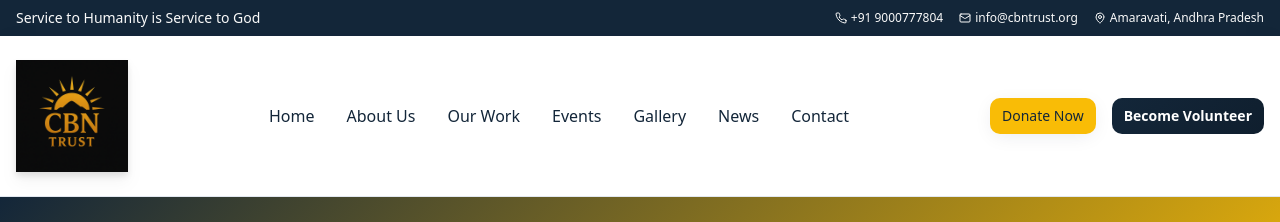
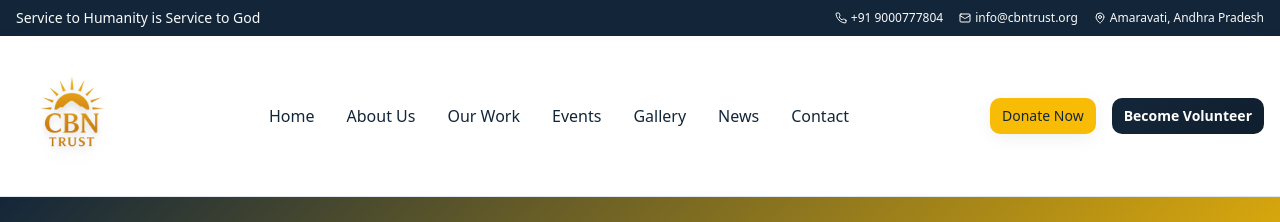
Before and after one commit to Helsinki-Code/cbn-legacy-initiative, a React (Vite) app: page /news in a window 1280 px wide. Shown: the top 222 px of the page. Built offline with nearby package versions, Linux system fonts and the light colour scheme.

Commit message:
Update site logo
Updated the site logo to the provided image. This change affects the header, footer, and favicon.

```diff
--- a/index.html
+++ b/index.html
@@ -9,9 +9,9 @@
     <meta name="author" content="CBN Trust" />
 
     <!-- Favicon -->
-    <link rel="icon" href="/lovable-uploads/09fcf303-b09b-4128-bf93-b6f7ea49ebcb.png?v=4" type="image/png">
-    <link rel="apple-touch-icon" href="/lovable-uploads/09fcf303-b09b-4128-bf93-b6f7ea49ebcb.png?v=4">
-    <link rel="shortcut icon" href="/lovable-uploads/09fcf303-b09b-4128-bf93-b6f7ea49ebcb.png?v=4" type="image/png">
+    <link rel="icon" href="/lovable-uploads/629fd9b8-0e43-414e-95cd-8c3ec6294b1c.png?v=5" type="image/png">
+    <link rel="apple-touch-icon" href="/lovable-uploads/629fd9b8-0e43-414e-95cd-8c3ec6294b1c.png?v=5">
+    <link rel="shortcut icon" href="/lovable-uploads/629fd9b8-0e43-414e-95cd-8c3ec6294b1c.png?v=5" type="image/png">
 
     <!-- Open Graph / Facebook -->
     <meta property="og:type" content="website" />
@@ -40,7 +40,7 @@
       "@type": "Organization",
       "name": "CBN Trust",
       "url": "https://cbntrust.org",
-      "logo": "/lovable-uploads/09fcf303-b09b-4128-bf93-b6f7ea49ebcb.png",
+      "logo": "/lovable-uploads/629fd9b8-0e43-414e-95cd-8c3ec6294b1c.png",
       "description": "CBN Trust is dedicated to creating sustainable social and economic transformation in Andhra Pradesh through innovative programs in education, healthcare, and community development.",
       "address": {
         "@type": "PostalAddress",
--- a/src/components/Footer.tsx
+++ b/src/components/Footer.tsx
@@ -3,7 +3,7 @@ import { Button } from '@/components/ui/button';
 import { Input } from '@/components/ui/input';
 import { Link } from 'react-router-dom';
 // Using the uploaded logo directly
-const cbnLogo = '/lovable-uploads/09fcf303-b09b-4128-bf93-b6f7ea49ebcb.png';
+const cbnLogo = '/lovable-uploads/629fd9b8-0e43-414e-95cd-8c3ec6294b1c.png';
 
 const Footer = () => {
   return (
--- a/src/components/Header.tsx
+++ b/src/components/Header.tsx
@@ -3,7 +3,7 @@ import { Menu, X, Phone, Mail, MapPin } from 'lucide-react';
 import { Button } from '@/components/ui/button';
 import { Link } from 'react-router-dom';
 // Using the uploaded logo directly
-const cbnLogo = '/lovable-uploads/09fcf303-b09b-4128-bf93-b6f7ea49ebcb.png';
+const cbnLogo = '/lovable-uploads/629fd9b8-0e43-414e-95cd-8c3ec6294b1c.png';
 
 const Header = () => {
   const [isMenuOpen, setIsMenuOpen] = useState(false);
--- a/src/pages/Index.tsx
+++ b/src/pages/Index.tsx
@@ -13,7 +13,7 @@ const Index = () => {
     "@type": "Organization",
     "name": "CBN Trust",
     "url": "https://cbntrust.org",
-    "logo": "/lovable-uploads/09fcf303-b09b-4128-bf93-b6f7ea49ebcb.png",
+    "logo": "/lovable-uploads/629fd9b8-0e43-414e-95cd-8c3ec6294b1c.png",
     "description": "Join CBN Trust in creating sustainable social and economic transformation through education, healthcare, rural development, and community empowerment programs across Andhra Pradesh.",
     "address": {
       "@type": "PostalAddress",
```
Also changed, not shown: public/lovable-uploads/629fd9b8-0e43-414e-95cd-8c3ec6294b1c.png (added).
